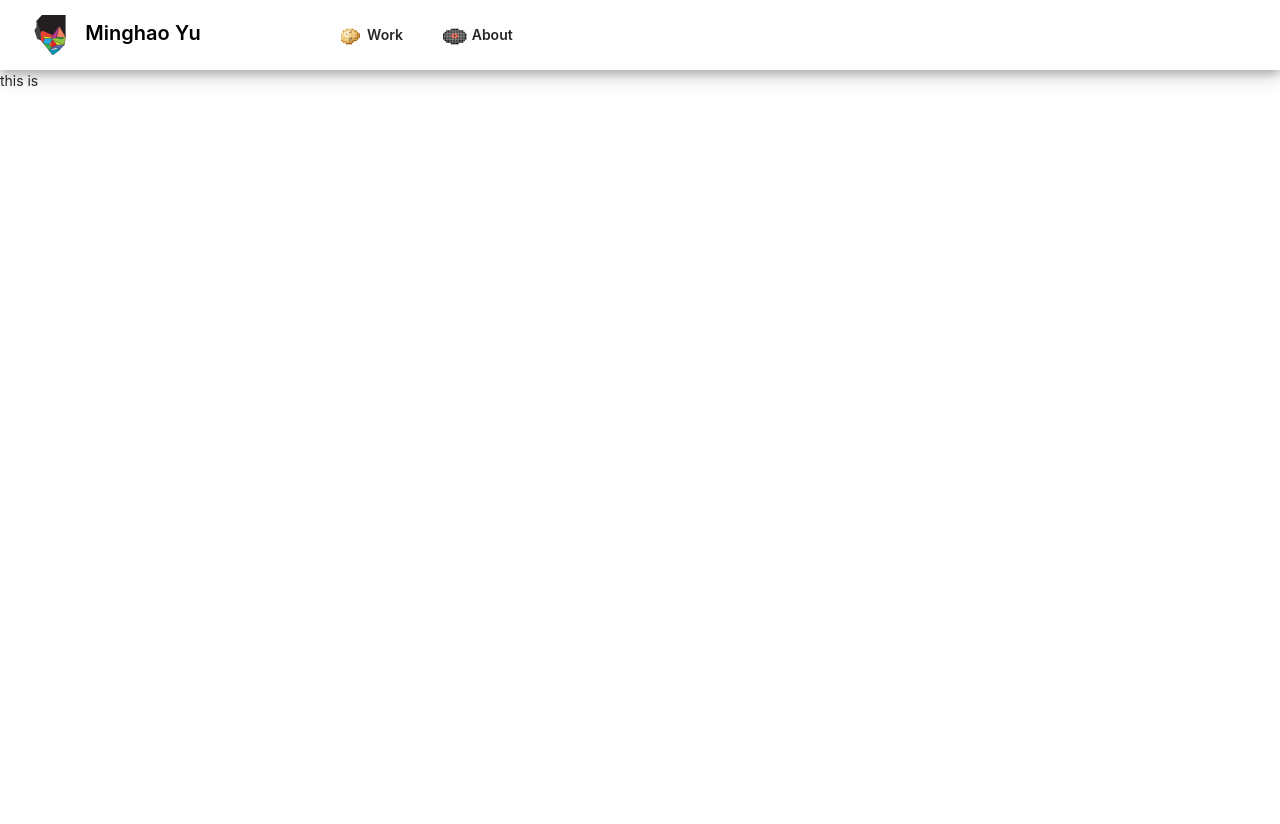
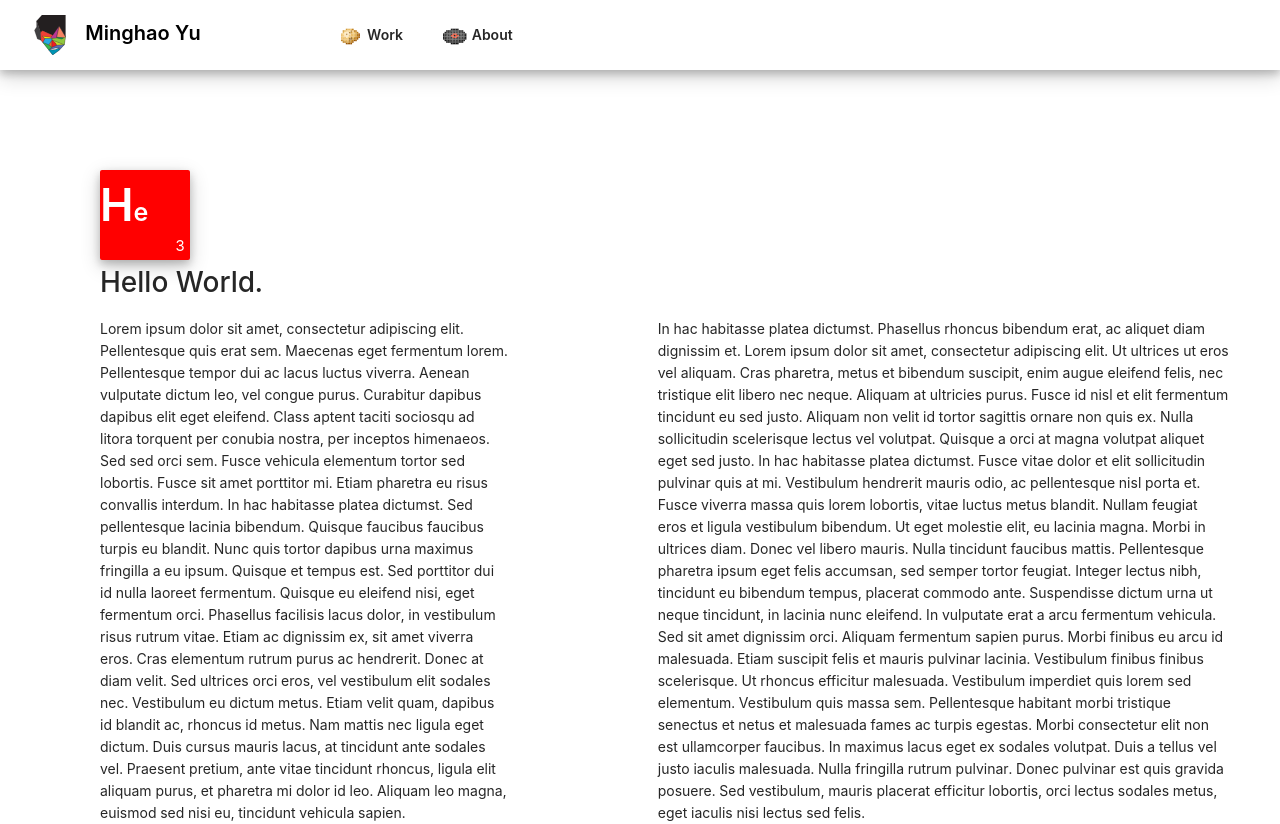
Before and after one commit to cab11918/pweb-vue, a Vue app: page /work in a window 1280 px wide. Before the commit the page ends 800 px from the top, so only its background shows below. Built offline with nearby package versions, Linux system fonts and the light colour scheme.

Commit message:
feat: visualized demo todo: fix structure

```diff
--- a/src/components/ProjectTable/Card.scss
+++ b/src/components/ProjectTable/Card.scss
@@ -3,9 +3,10 @@
   background: red;
   border-radius: 2px;
   height: 90px;
+  width: 90px;
   position: relative;
   box-shadow: 0 4px 8px 0 rgba(0, 0, 0, 0.2), 0 6px 20px 0 rgba(0, 0, 0, 0.19);
-
+  user-select: none;
   .prefix {
     font-size: 45px;
     font-weight: 600;
--- a/src/components/ProjectTable/index.vue
+++ b/src/components/ProjectTable/index.vue
@@ -4,12 +4,17 @@
       <!-- <div
         :class="'kw-' + animatedKeyword.index"
       > -->
+
+      <!-- <div class="outline"> -->
       <Card
         :kw="animatedKeyword"
         :class="'kw-' + animatedKeyword.index"
         @mouseenter="scale(index)"
         @mouseleave="shrink(index)"
+        v-on:click="goTo(animatedKeyword.content, index)"
       />
+      <!-- </div> -->
+
       <!-- {{ animatedKeyword.content }} -->
       <!-- </div> -->
     </div>
@@ -26,6 +31,7 @@ import anime from "animejs/lib/anime.js";
 import { keywords } from "../../constants";
 import _ from "lodash";
 import Card from "./Card.vue";
+import router from "../../router";
 
 let animatedKeywords = keywords.map((content, index) => {
   const mass = _.random(30, 100);
@@ -86,6 +92,28 @@ const ProjectTable = {
         translateY: 0,
       });
     },
+
+    goTo(content, index) {
+      animatedKeywords.forEach((kw) => {
+        kw.index !== index
+          ? anime({
+              targets: [".kw-" + kw.index],
+              opacity: 0,
+              translateY: 100,
+              easing: "linear",
+              duration: 100,
+            })
+          : anime({
+              targets: [".kw-" + index],
+              scale: 2,
+            });
+      });
+
+      setTimeout(() => {
+        router.push("/work");
+      }, 1000);
+    },
+
     // pause(target) {
     //   this.$data.animations[target].pause();
     //   this.$data.animations[target].pause();
--- a/src/components/TopBar.scss
+++ b/src/components/TopBar.scss
@@ -19,12 +19,12 @@
       color: #000;
       white-space: nowrap;
 
-      &:hover {
-        padding: 25px 20px;
-        border-bottom: 15px solid #1890ff;
-        background-color: #000;
-        color: #fff;
-      }
+      // &:hover {
+      //   padding: 25px 20px;
+      //   border-bottom: 15px solid #1890ff;
+      //   background-color: #000;
+      //   color: #fff;
+      // }
     }
 
     .cus-logo {
--- a/src/router/index.ts
+++ b/src/router/index.ts
@@ -7,7 +7,7 @@ import {
 import Home from "../views/home.vue";
 import Vuex from "../views/Vuex.vue";
 import About from "../views/About.vue";
-import Work from "../views/Work.vue";
+import Work from "../views/work.vue";
 
 const routes: Array<RouteRecordRaw> = [
   {
--- a/src/views/Work.vue
+++ b/src/views/Work.vue
@@ -1,9 +1,67 @@
 <template>
-  <div class="app-container">this is</div>
-  <router-view name="Vuex"></router-view>
+  <!-- <div class="work-wrapper">this is</div> -->
+  <Card class="work-card" :kw="{ content: 'Hello,%20World!', index: 2 }" />
+  <h1>Hello World.</h1>
+  <div class="content">
+    <p>
+      Lorem ipsum dolor sit amet, consectetur adipiscing elit. Pellentesque quis
+      erat sem. Maecenas eget fermentum lorem. Pellentesque tempor dui ac lacus
+      luctus viverra. Aenean vulputate dictum leo, vel congue purus. Curabitur
+      dapibus dapibus elit eget eleifend. Class aptent taciti sociosqu ad litora
+      torquent per conubia nostra, per inceptos himenaeos. Sed sed orci sem.
+      Fusce vehicula elementum tortor sed lobortis. Fusce sit amet porttitor mi.
+      Etiam pharetra eu risus convallis interdum. In hac habitasse platea
+      dictumst. Sed pellentesque lacinia bibendum. Quisque faucibus faucibus
+      turpis eu blandit. Nunc quis tortor dapibus urna maximus fringilla a eu
+      ipsum. Quisque et tempus est. Sed porttitor dui id nulla laoreet
+      fermentum. Quisque eu eleifend nisi, eget fermentum orci. Phasellus
+      facilisis lacus dolor, in vestibulum risus rutrum vitae. Etiam ac
+      dignissim ex, sit amet viverra eros. Cras elementum rutrum purus ac
+      hendrerit. Donec at diam velit. Sed ultrices orci eros, vel vestibulum
+      elit sodales nec. Vestibulum eu dictum metus. Etiam velit quam, dapibus id
+      blandit ac, rhoncus id metus. Nam mattis nec ligula eget dictum. Duis
+      cursus mauris lacus, at tincidunt ante sodales vel. Praesent pretium, ante
+      vitae tincidunt rhoncus, ligula elit aliquam purus, et pharetra mi dolor
+      id leo. Aliquam leo magna, euismod sed nisi eu, tincidunt vehicula sapien.
+    </p>
+    <p>
+      In hac habitasse platea dictumst. Phasellus rhoncus bibendum erat, ac
+      aliquet diam dignissim et. Lorem ipsum dolor sit amet, consectetur
+      adipiscing elit. Ut ultrices ut eros vel aliquam. Cras pharetra, metus et
+      bibendum suscipit, enim augue eleifend felis, nec tristique elit libero
+      nec neque. Aliquam at ultricies purus. Fusce id nisl et elit fermentum
+      tincidunt eu sed justo. Aliquam non velit id tortor sagittis ornare non
+      quis ex. Nulla sollicitudin scelerisque lectus vel volutpat. Quisque a
+      orci at magna volutpat aliquet eget sed justo. In hac habitasse platea
+      dictumst. Fusce vitae dolor et elit sollicitudin pulvinar quis at mi.
+      Vestibulum hendrerit mauris odio, ac pellentesque nisl porta et. Fusce
+      viverra massa quis lorem lobortis, vitae luctus metus blandit. Nullam
+      feugiat eros et ligula vestibulum bibendum. Ut eget molestie elit, eu
+      lacinia magna. Morbi in ultrices diam. Donec vel libero mauris. Nulla
+      tincidunt faucibus mattis. Pellentesque pharetra ipsum eget felis
+      accumsan, sed semper tortor feugiat. Integer lectus nibh, tincidunt eu
+      bibendum tempus, placerat commodo ante. Suspendisse dictum urna ut neque
+      tincidunt, in lacinia nunc eleifend. In vulputate erat a arcu fermentum
+      vehicula. Sed sit amet dignissim orci. Aliquam fermentum sapien purus.
+      Morbi finibus eu arcu id malesuada. Etiam suscipit felis et mauris
+      pulvinar lacinia. Vestibulum finibus finibus scelerisque. Ut rhoncus
+      efficitur malesuada. Vestibulum imperdiet quis lorem sed elementum.
+      Vestibulum quis massa sem. Pellentesque habitant morbi tristique senectus
+      et netus et malesuada fames ac turpis egestas. Morbi consectetur elit non
+      est ullamcorper faucibus. In maximus lacus eget ex sodales volutpat. Duis
+      a tellus vel justo iaculis malesuada. Nulla fringilla rutrum pulvinar.
+      Donec pulvinar est quis gravida posuere. Sed vestibulum, mauris placerat
+      efficitur lobortis, orci lectus sodales metus, eget iaculis nisi lectus
+      sed felis.
+    </p>
+  </div>
+  <!-- <router-view name="Vuex"></router-view> -->
 </template>
 
 <script>
+import anime from "animejs";
+import Card from "../components/ProjectTable/Card.vue";
+import "./work.scss";
 // import integralGradeApi from '@/api/core/integral-grade'
 export default {
   data() {
@@ -16,6 +74,13 @@ export default {
     if (this.$route.params.id) {
       // this.fetchDataById(this.$route.params.id)
     }
+  },
+  mounted() {
+    anime({
+      targets: [".work-card"],
+      translateY: [-200, 0],
+      scale: [0, 1],
+    });
   },
   methods: {
     // fetchDataById(id) {
@@ -49,7 +114,8 @@ export default {
     //   })
     // },
   },
+  components: {
+    Card,
+  },
 };
 </script>
-
-<style scope></style>
--- /dev/null
+++ b/src/views/work.scss
@@ -0,0 +1,13 @@
+.work-card {
+  margin: 100px 0 0 100px;
+}
+h1 {
+  margin-left: 100px;
+}
+p {
+  margin: 0 50px 0 100px;
+}
+.content {
+  display: flex;
+  flex-direction: row;
+}
```
Also changed, not shown: src/components/ProjectTable/index.scss (+7 -0 lines).
